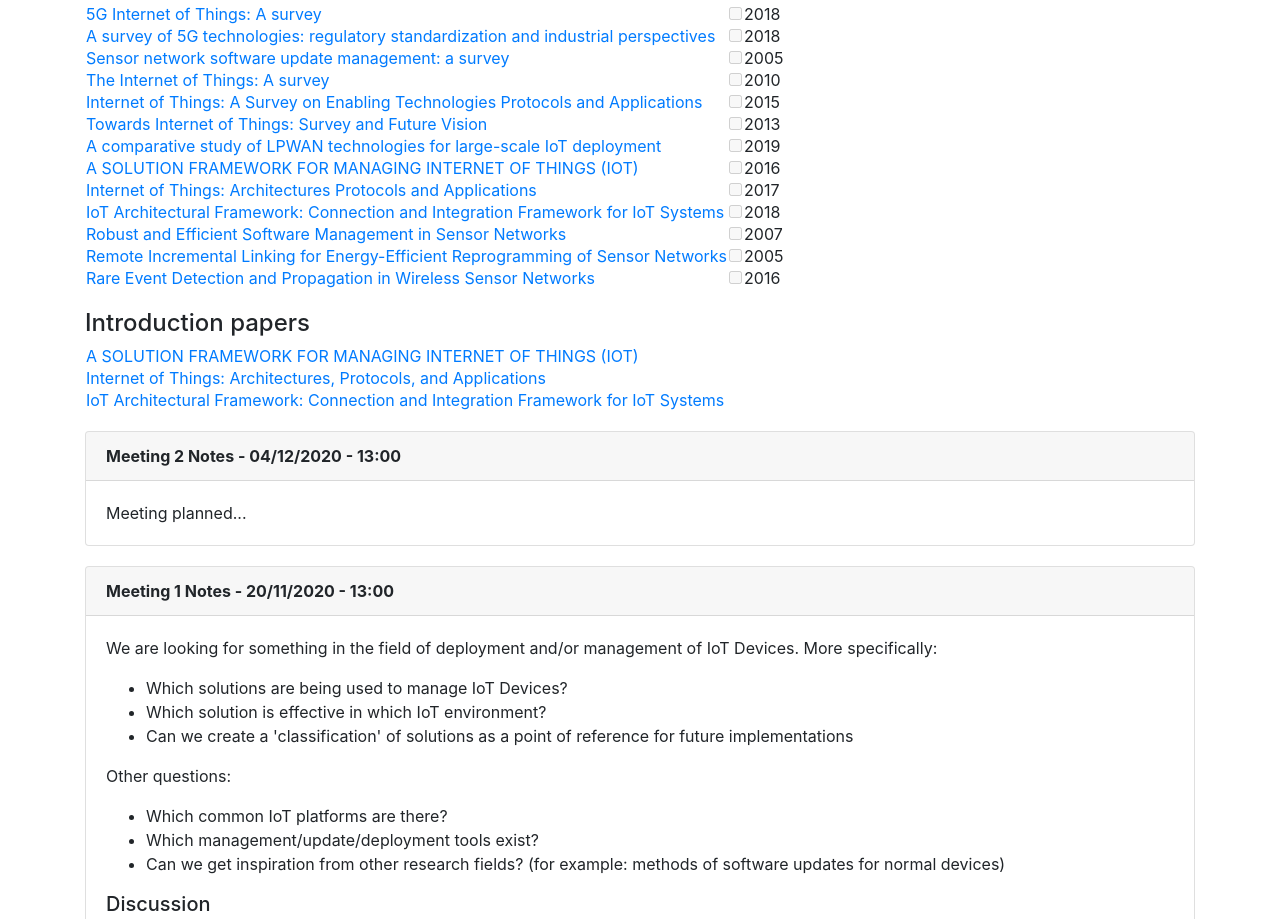
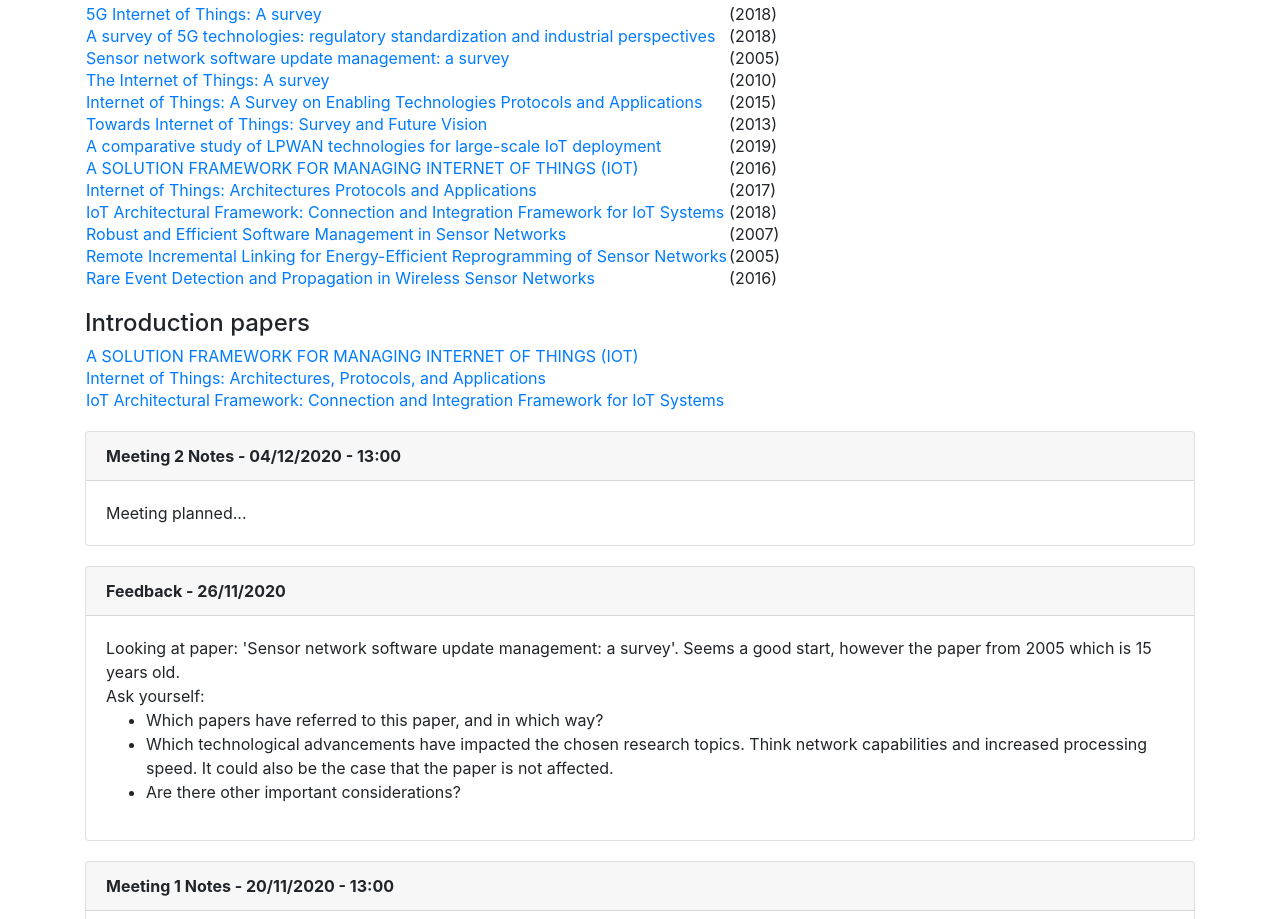
Before and after one commit to JaySheombar/LiteratureStudy, a plain HTML site: page index.html in a window 1280 px wide. Shown: the part 163-1082 px from the top of the page. Drawn offline with nearby package versions, Linux system fonts and the light colour scheme.

Commit message:
added feedback

```diff
--- a/index.html
+++ b/index.html
@@ -53,12 +53,12 @@
 					// console.log(paper);
 					$('.papers-table').append("<tr>");
 						$('.papers-table').append("<td><a href=\""+ paper.url + "\">" + paper.name + "</a></td>");
-						if(paper.include === "no") {
-							$('.papers-table').append("<td><input type=\"checkbox\" disabled /></td>");
-						} else {
-							$('.papers-table').append("<td><input type=\"checkbox\" checked disabled /></td>");
-						}
-						$('.papers-table').append("<td>" + paper.pub_year + "</td>");
+						// if(paper.include === "no") {
+						// 	$('.papers-table').append("<td><input type=\"checkbox\" disabled /></td>");
+						// } else {
+						// 	$('.papers-table').append("<td><input type=\"checkbox\" checked disabled /></td>");
+						// }
+						$('.papers-table').append("<td>(" + paper.pub_year + ")</td>");
 					$('.papers-table').append("</tr>");
 				});
 			}
@@ -106,6 +106,24 @@
 						</div>
 						<div class="card-body">
 							Meeting planned...
+						</div>
+					</div>
+				</div>
+			</div>
+			<div class="row">
+				<div class="col">
+					<div class="card">
+						<div class="card-header">
+							<b>Feedback - 26/11/2020</b>
+						</div>
+						<div class="card-body">
+							Looking at paper: 'Sensor network software update management: a survey'. Seems a good start, however the paper from 2005 which is 15 years old. <br />
+							Ask yourself:
+							<ul>
+								<li>Which papers have referred to this paper, and in which way?</li>
+								<li>Which technological advancements have impacted the chosen research topics. Think network capabilities and increased processing speed. It could also be the case that the paper is not affected.</li>
+								<li>Are there other important considerations?</li>
+							</ul>
 						</div>
 					</div>
 				</div>
```
